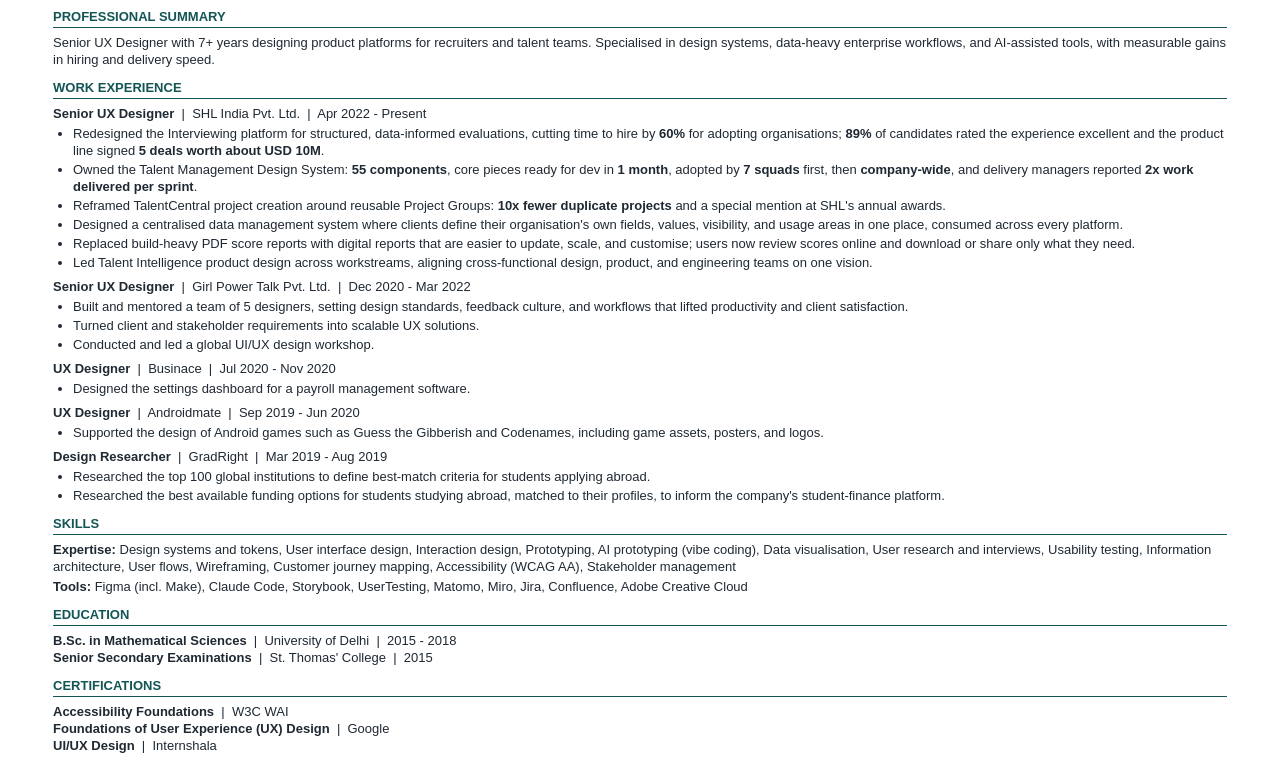
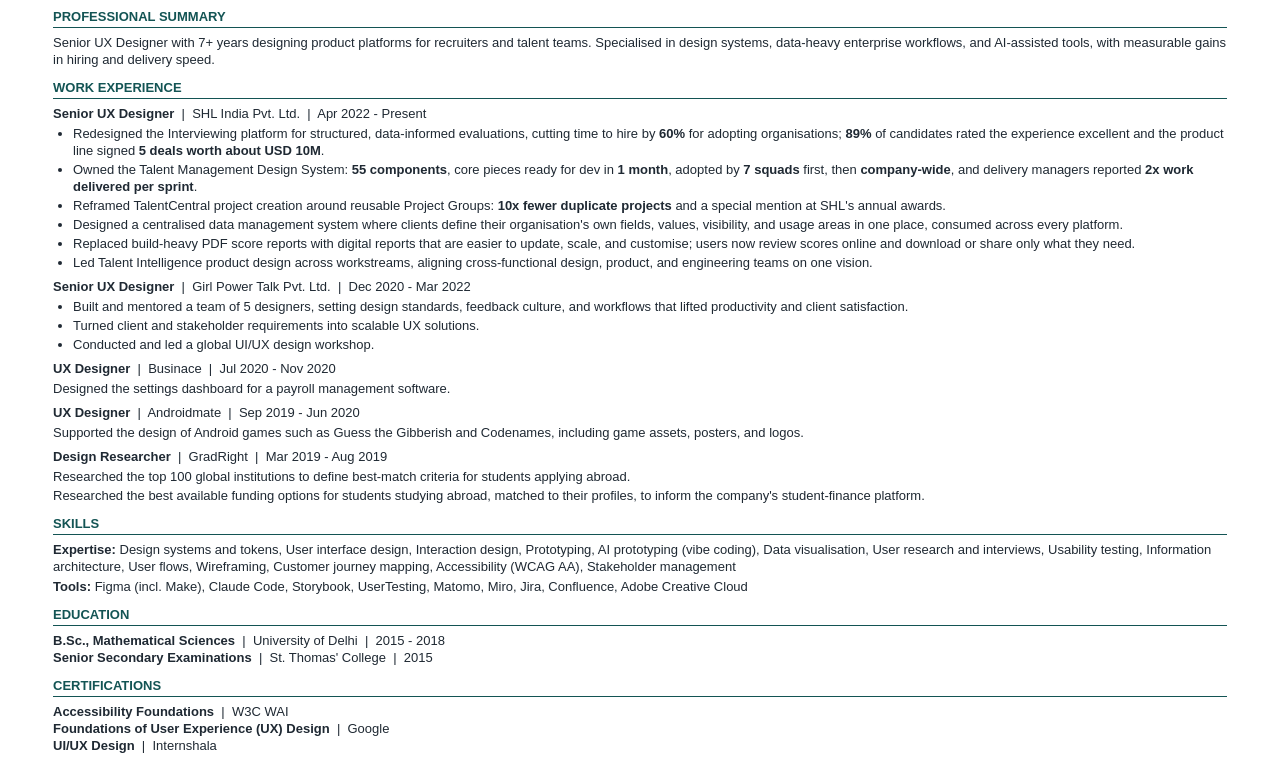
Before and after one commit to pranvid/PranviDandriyal, a plain HTML site: page resume-draft/resume-draft.html in a window 1280 px wide. Shown: the part 108-878 px from the top of the page. Drawn offline with Linux system fonts and the light colour scheme.

Commit message:
Draft resume: restore B.Sc. wording, drop bullets on Businace, Androidmate and GradRight
Co-Authored-By: Claude Sonnet 5.5 <noreply@anthropic.com>
Claude-Session: https://claude.ai/code/session_01VhJ6E1GjGkjRadnE3Sy3J2

```diff
--- a/resume-draft/resume-draft.html
+++ b/resume-draft/resume-draft.html
@@ -19,6 +19,7 @@
   .job-head { font-weight: 700; margin-bottom: 3px; }
   .job-head span { font-weight: 400; }
   ul { margin: 0; padding-left: 20px; }
+  ul.plain { list-style: none; padding-left: 0; }
   li { margin-bottom: 2px; }
   li:last-child { margin-bottom: 0; }
   .skills p + p { margin-top: 3px; }
@@ -58,21 +59,21 @@
 
   <div class="job">
     <p class="job-head">UX Designer <span>&nbsp;|&nbsp; Businace &nbsp;|&nbsp; Jul 2020 - Nov 2020</span></p>
-    <ul>
+    <ul class="plain">
       <li>Designed the settings dashboard for a payroll management software.</li>
     </ul>
   </div>
 
   <div class="job">
     <p class="job-head">UX Designer <span>&nbsp;|&nbsp; Androidmate &nbsp;|&nbsp; Sep 2019 - Jun 2020</span></p>
-    <ul>
+    <ul class="plain">
       <li>Supported the design of Android games such as Guess the Gibberish and Codenames, including game assets, posters, and logos.</li>
     </ul>
   </div>
 
   <div class="job">
     <p class="job-head">Design Researcher <span>&nbsp;|&nbsp; GradRight &nbsp;|&nbsp; Mar 2019 - Aug 2019</span></p>
-    <ul>
+    <ul class="plain">
       <li>Researched the top 100 global institutions to define best-match criteria for students applying abroad.</li>
       <li>Researched the best available funding options for students studying abroad, matched to their profiles, to inform the company's student-finance platform.</li>
     </ul>
@@ -86,7 +87,7 @@
 
   <h2>Education</h2>
   <div class="edu">
-    <p><b>B.Sc. in Mathematical Sciences</b> &nbsp;|&nbsp; University of Delhi &nbsp;|&nbsp; 2015 - 2018</p>
+    <p><b>B.Sc., Mathematical Sciences</b> &nbsp;|&nbsp; University of Delhi &nbsp;|&nbsp; 2015 - 2018</p>
     <p><b>Senior Secondary Examinations</b> &nbsp;|&nbsp; St. Thomas' College &nbsp;|&nbsp; 2015</p>
   </div>
 
```
Also changed, not shown: 1 other file.
